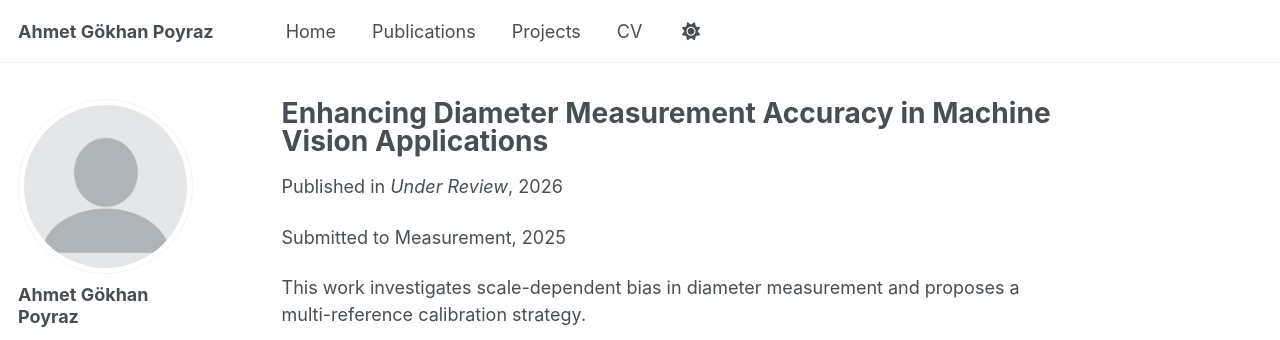
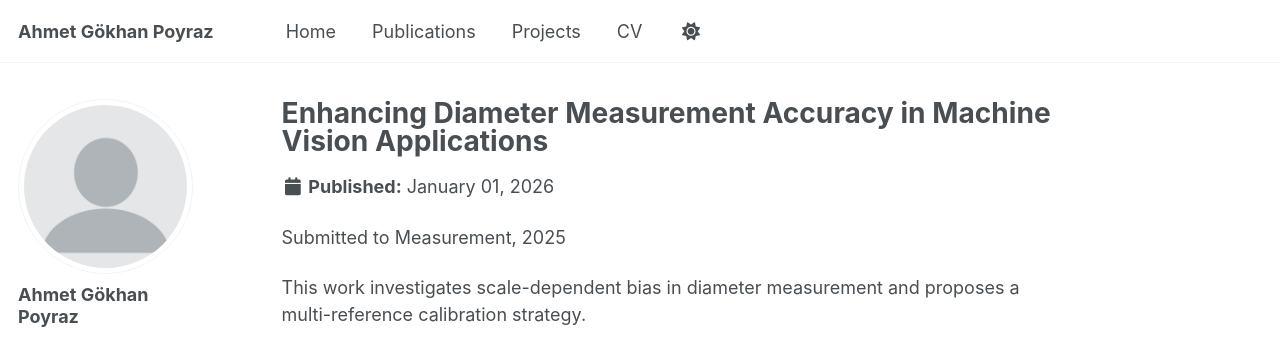
Before and after one commit to agpoyraz/agpoyraz.github.io, a Jekyll site: the page built from _publications/2025-Enhancing-Diameter-Measurement.md, in a window 1280 px wide and 990 px high. Shown: the top 340 px of the window. Built offline with Jekyll 4.4.1, drawn with Linux system fonts in a browser that asks for light colours; some web fonts are replaced; a script bundle is joined from its source files by our own code; library files that are not in the unit come from our copies.

Commit message:
Update 2025-Enhancing-Diameter-Measurement.md

```diff
--- a/_publications/2025-Enhancing-Diameter-Measurement.md
+++ b/_publications/2025-Enhancing-Diameter-Measurement.md
@@ -4,7 +4,6 @@ collection: publications
 category: manuscripts
 permalink: /publication/diameter-enhancement
 date: 2026-01-01
-venue: "Under Review"
 slidesurl: 'https://academicpages.github.io/files/slides3.pdf'
 paperurl: 'https://academicpages.github.io/files/paper3.pdf'
 citation: 'Poyraz, Ahmet Gokhan, et al. "Enhancing Diameter Measurement Accuracy in Machine Vision Applications." arXiv preprint arXiv:2508.03721 (2025).'
```
